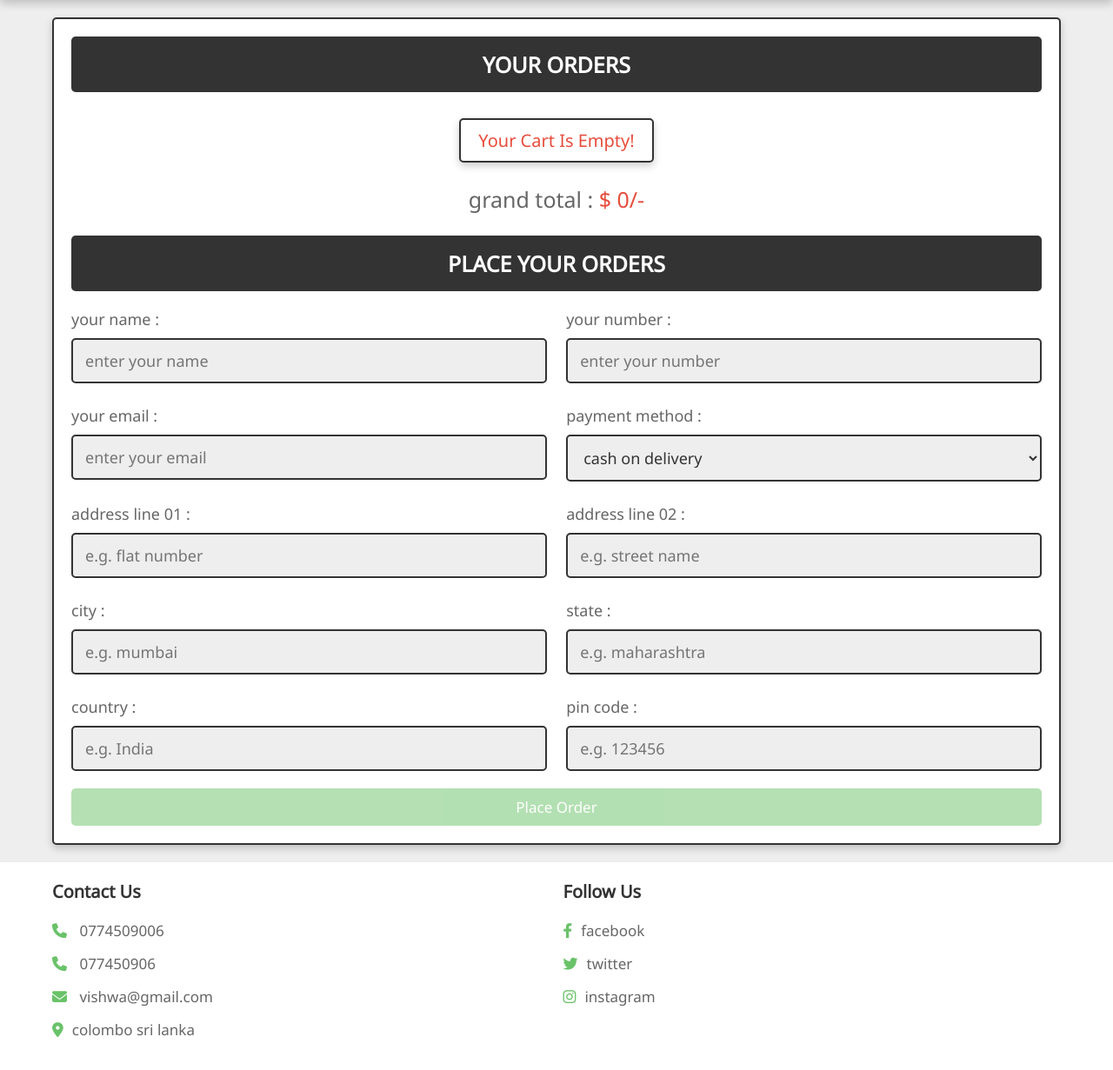
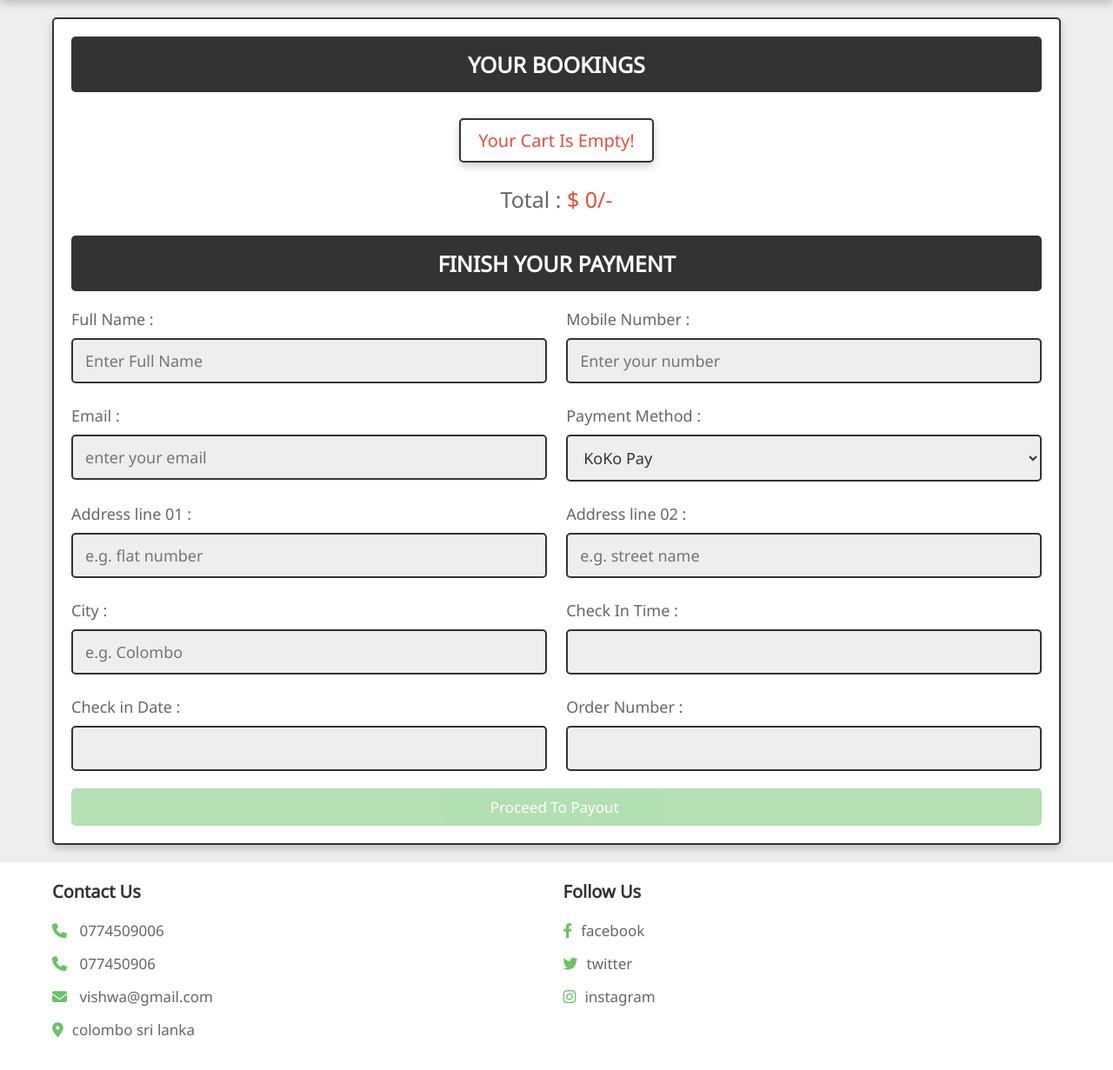
Before and after one commit to shav74/petwet, a PHP site: page /checkout.php in a window 1280 px wide. Shown: the part 93-1324 px from the top of the page at 87% size. Run offline with PHP 8.4, Linux system fonts and the light colour scheme; the visitor is signed in with stand-in values (Sample User, id 1); data that the repository does not hold is empty; some libraries are stand-ins or nearby versions.

Commit message:
Update checkout.php

```diff
--- a/ecommerce website/checkout.php
+++ b/ecommerce website/checkout.php
@@ -72,7 +72,7 @@ if (isset($_POST['order'])) {
 
       <form action="" method="POST">
 
-         <h3>your orders</h3>
+         <h3>Your Bookings</h3>
 
          <div class="display-orders">
             <?php
@@ -99,64 +99,64 @@ if (isset($_POST['order'])) {
             ?>
             <input type="hidden" name="total_products" value="<?= $total_products; ?>">
             <input type="hidden" name="total_price" value="<?= $grand_total; ?>" value="">
-            <div class="grand-total">grand total : <span>$
+            <div class="grand-total">Total : <span>$
                   <?= $grand_total; ?>/-
                </span></div>
          </div>
 
-         <h3>place your orders</h3>
+         <h3>Finish Your Payment</h3>
 
          <div class="flex">
             <div class="inputBox">
-               <span>your name :</span>
-               <input type="text" name="name" placeholder="enter your name" class="box" maxlength="20" required>
+               <span>Full Name :</span>
+               <input type="text" name="name" placeholder="Enter Full Name" class="box" maxlength="20" required>
             </div>
             <div class="inputBox">
-               <span>your number :</span>
-               <input type="number" name="number" placeholder="enter your number" class="box" min="0" max="9999999999"
+               <span>Mobile Number :</span>
+               <input type="number" name="number" placeholder="Enter your number" class="box" min="0" max="9999999999"
                   onkeypress="if(this.value.length == 10) return false;" required>
             </div>
             <div class="inputBox">
-               <span>your email :</span>
+               <span>Email :</span>
                <input type="email" name="email" placeholder="enter your email" class="box" maxlength="50" required>
             </div>
             <div class="inputBox">
-               <span>payment method :</span>
+               <span>Payment Method :</span>
                <select name="method" class="box" required>
-                  <option value="cash on delivery">cash on delivery</option>
-                  <option value="credit card">credit card</option>
-                  <option value="paytm">paytm</option>
-                  <option value="paypal">paypal</option>
+                  <option value="cash on delivery">KoKo Pay</option>
+                  <option value="credit card">Credit Card</option>
+                  <option value="paytm">Paytm</option>
+                  <option value="paypal">Paypal</option>
                </select>
             </div>
             <div class="inputBox">
-               <span>address line 01 :</span>
+               <span>Address line 01 :</span>
                <input type="text" name="flat" placeholder="e.g. flat number" class="box" maxlength="50" required>
             </div>
             <div class="inputBox">
-               <span>address line 02 :</span>
+               <span>Address line 02 :</span>
                <input type="text" name="street" placeholder="e.g. street name" class="box" maxlength="50" required>
             </div>
             <div class="inputBox">
-               <span>city :</span>
-               <input type="text" name="city" placeholder="e.g. mumbai" class="box" maxlength="50" required>
+               <span>City :</span>
+               <input type="text" name="city" placeholder="e.g. Colombo" class="box" maxlength="50" required>
             </div>
             <div class="inputBox">
-               <span>state :</span>
-               <input type="text" name="state" placeholder="e.g. maharashtra" class="box" maxlength="50" required>
+               <span>Check In Time :</span>
+               <input type="text" name="state" placeholder="" class="box" maxlength="50" required>
             </div>
             <div class="inputBox">
-               <span>country :</span>
-               <input type="text" name="country" placeholder="e.g. India" class="box" maxlength="50" required>
+               <span>Check in Date :</span>
+               <input type="text" name="country" placeholder="" class="box" maxlength="50" required>
             </div>
             <div class="inputBox">
-               <span>pin code :</span>
-               <input type="number" min="0" name="pin_code" placeholder="e.g. 123456" min="0" max="999999"
+               <span>Order Number :</span>
+               <input type="number" min="0" name="pin_code" placeholder="" min="0" max="999999"
                   onkeypress="if(this.value.length == 6) return false;" class="box" required>
             </div>
          </div>
 
-         <input type="submit" name="order" class="btn <?= ($grand_total > 1) ? '' : 'disabled'; ?>" value="place order">
+         <input type="submit" name="order" class="btn <?= ($grand_total > 1) ? '' : 'disabled'; ?>" value="Proceed To Payout ">
 
       </form>
 
```
